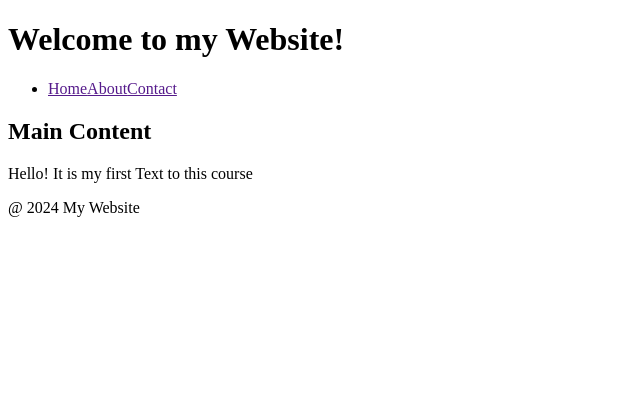
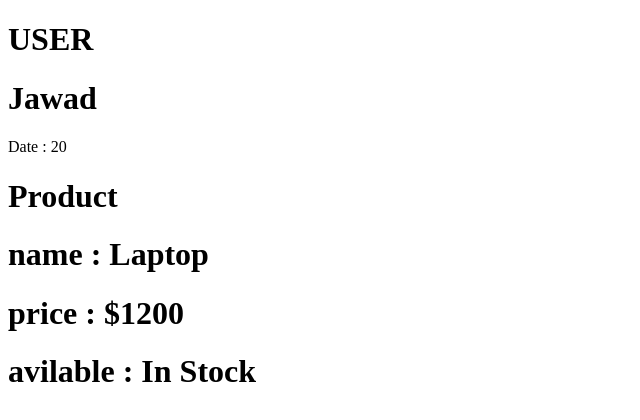
Before and after one commit to JawadSadi/Vite-React, a React (Vite) app in the folder react-demos/: page / in a window 1280 px wide. Shown: the top 420 px of the page, without its empty margins (0-640 px from the left). Built offline with nearby package versions, Linux system fonts and the light colour scheme.

Commit message:
Learn Three JSX Rules and  Dynamic JSX

```diff
--- a/react-demos/src/App.jsx
+++ b/react-demos/src/App.jsx
@@ -2,13 +2,55 @@ import Footer from "./components/Footer";
 import Greet from "./components/Greet";
 import Header from "./components/Header";
 import MainContent from "./components/MainContent";
+import WelcomeMessage from "./components/WelcomeMessage";
+import JsxRules from "./components/JsxRules";
+import Greeting from "./components/Greeting";
+import ProductInfo from "./components/ProductInfo";
+
+// First Trainning
+
+// const App = () => {
+//   return (
+//     <div>
+//       <Header />
+//       <MainContent />
+//       <Footer />
+
+//     </div>
+//   );
+// };
+
+// Learn Three JSX Rules
+
+// const App = () => {
+//   return (
+//     <div>
+//       <WelcomeMessage />
+//       <JsxRules />
+//     </div>
+//   );
+// };
+
+// Dynamic JSX
+
+// const App = () => {
+//   return (
+//     <div>
+//       <h1>USER</h1>
+//       <Greeting />
+//       <h1>Product</h1>
+//       <ProductInfo />
+//     </div>
+//   );
+// };
 
 const App = () => {
   return (
     <div>
-      <Header />
-      <MainContent />
-      <Footer />
+      <h1>USER</h1>
+      <Greeting />
+      <h1>Product</h1>
+      <ProductInfo />
     </div>
   );
 };
--- /dev/null
+++ b/react-demos/src/components/Greeting.jsx
@@ -0,0 +1,13 @@
+function Greeting() {
+  const name = "Jawad";
+  const date = new Date();
+
+  return (
+    <div>
+      <h1>{name}</h1>
+      <p>Date : {date.getDate()}</p>
+    </div>
+  );
+}
+
+export default Greeting;
--- /dev/null
+++ b/react-demos/src/components/JsxRules.jsx
@@ -0,0 +1,19 @@
+function JsxRules() {
+  return (
+    <div>
+      <h1>JSX Rules</h1>
+      <p>
+        1 : JSX must return a <strong>single parent element</strong>
+      </p>
+      <p>
+        2 : JSX elements must be <strong>properly closed</strong>
+      </p>
+      <p>
+        3 : JSX attributes are written with <strong>camel case </strong>
+        {"(className instead of class) "}
+      </p>
+    </div>
+  );
+}
+
+export default JsxRules;
--- /dev/null
+++ b/react-demos/src/components/ProductInfo.jsx
@@ -0,0 +1,16 @@
+function ProductInfo() {
+  const product = {
+    name: "Laptop",
+    price: "$1200",
+    availability: "In Stock",
+  };
+  return (
+    <div>
+      <h1>name : {product.name}</h1>
+      <h1>price : {product.price}</h1>
+      <h1>avilable : {product.availability}</h1>
+    </div>
+  );
+}
+
+export default ProductInfo;
--- /dev/null
+++ b/react-demos/src/components/WelcomeMessage.jsx
@@ -0,0 +1,10 @@
+function WelcomeMessage() {
+  return (
+    <div>
+      <h1>Hello,World!</h1>
+      <p>Welcome to Learning JSX!</p>
+    </div>
+  );
+}
+
+export default WelcomeMessage;
```
